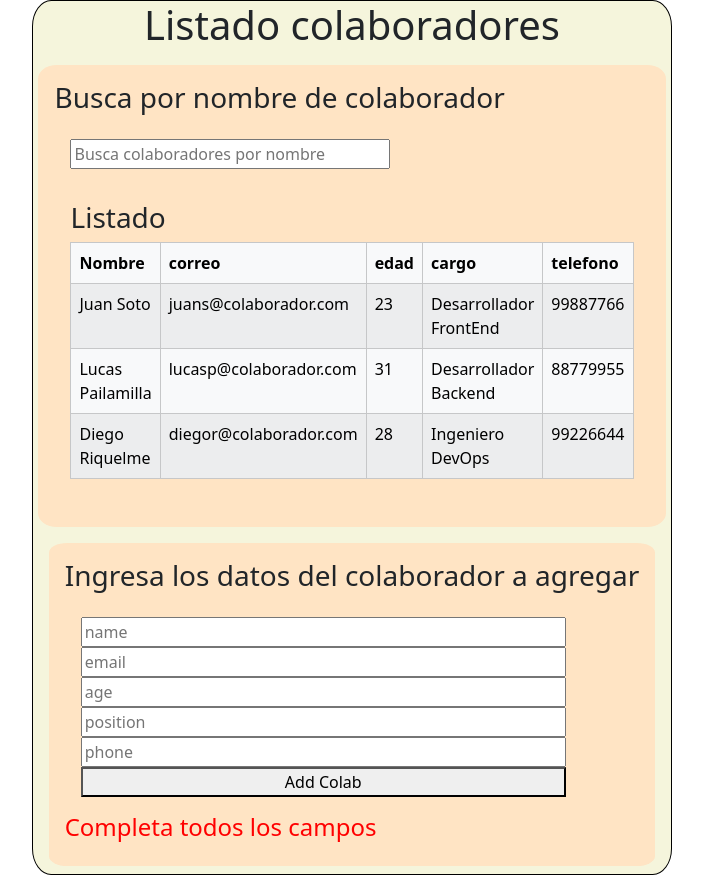
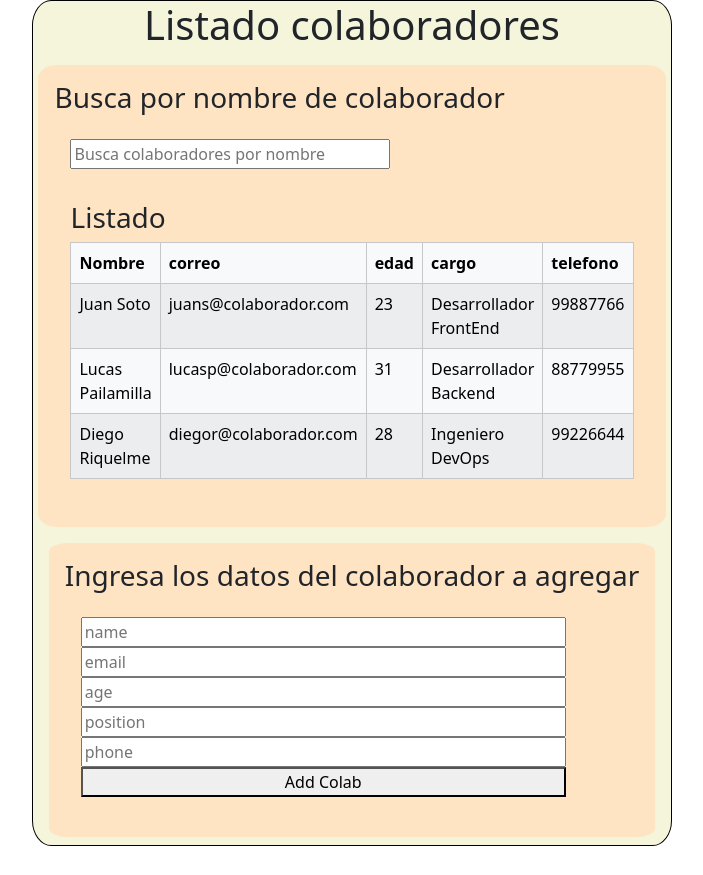
Before and after one commit to sarebok/03ReactDinamicRender, a React (Vite) app: page / in a window 1280 px wide. Shown: the whole page, without its empty margins (288-991 px from the left). After the commit the page ends 846 px from the top, so only its background shows below. Built offline with nearby package versions, Linux system fonts and the light colour scheme.

Commit message:
fix functionality of alert

```diff
--- a/src/App.jsx
+++ b/src/App.jsx
@@ -14,7 +14,7 @@ import Buscador from "./components/Buscador";
 
 function App() {
   const [colaboradores, setColaboradores] = useState(BaseColaboradores);
-  const [sentColab, setSentColab] = useState({ sent: false, name: "" });
+  const [sentColab, setSentColab] = useState({ sent: false, name: "", trySubmit: false });
   const [filteredArray, setFilteredArray] = useState(colaboradores);
 
   return (
--- a/src/components/Alert.jsx
+++ b/src/components/Alert.jsx
@@ -1,10 +1,13 @@
 import React from "react";
 
 const Alert = ({ sentColab }) => {
-  console.log("alert sentcolab", sentColab);
+  console.log("alert sentcolab", sentColab.sent);
+  console.log("alert trysubmit", sentColab.trySubmit);
   return (
     <div>
-      <h4 className={`added-${sentColab.sent}`}>{`${sentColab.sent ? `colaborador ${sentColab.name} agregado` : "Completa todos los campos"}`}</h4>
+      <h4 className={`added-${sentColab.sent}`}>
+        {`${sentColab.trySubmit ? (sentColab.sent ? `colaborador ${sentColab.name} agregado` : "Completa todos los campos") : ""}`}
+      </h4>
     </div>
   );
 };
--- a/src/components/Formulario.jsx
+++ b/src/components/Formulario.jsx
@@ -29,11 +29,12 @@ const Formulario = ({ updateColabs, originalColabs, setSentColab, setFilteredArr
 
   const handleSubmit = (event) => {
     event.preventDefault();
+    const trySubmit = true;
     if (!name || !email || !age || !position || !phone) {
-      setSentColab(false);
+      setSentColab({ sent: false, trySubmit: trySubmit });
       return;
     }
-    setSentColab({ sent: true, name: name });
+    setSentColab({ sent: true, name: name, trySubmit: trySubmit });
     addColab(name, email, age, position, phone);
     setName("");
     setEmail("");
```
